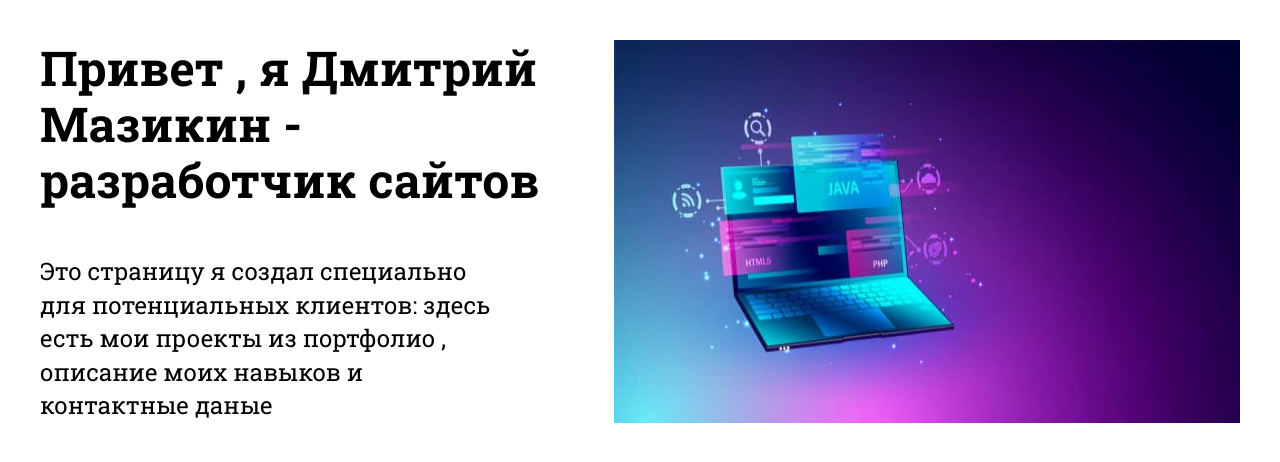
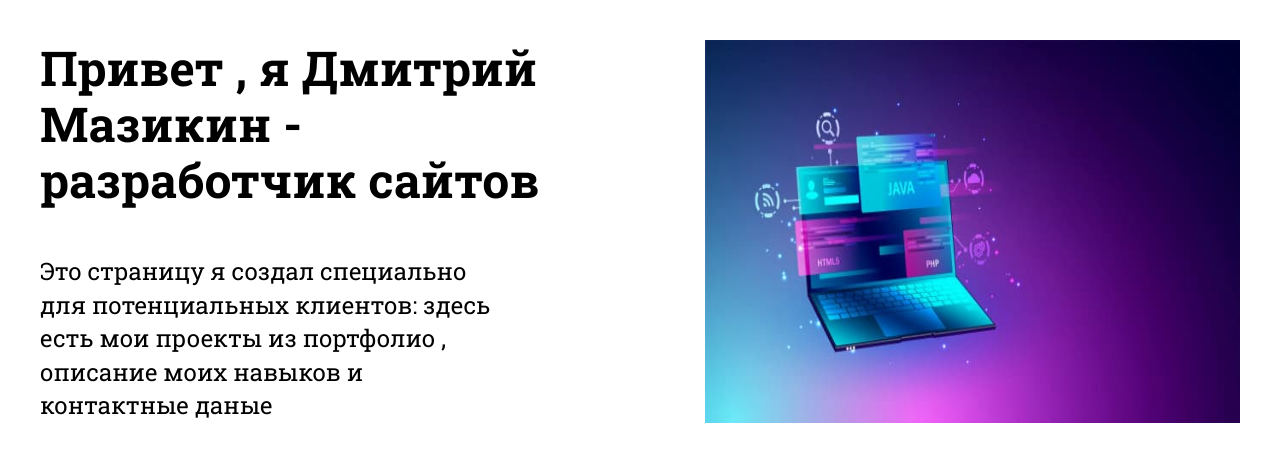
Before and after one commit to dmazikin/dmitry-mazikin, a PHP site: page / in a window 1280 px wide. Shown: the part 61-523 px from the top of the page. Run offline with PHP 8.4, Linux system fonts and the light colour scheme; some libraries are stand-ins or nearby versions.

Commit message:
внес изменения в блок about

```diff
--- a/css/style.css
+++ b/css/style.css
@@ -1 +1 @@
-*{box-sizing:border-box;padding:0;margin:0;font-family:'Roboto Slab', serif}.container{max-width:1200px;margin:0 auto}a{text-decoration:none;color:black}ul{list-style:none}.header{display:flex;justify-content:space-between;padding-top:40px}.social-media{display:flex;justify-content:space-between;width:95px}.nav-list{display:flex;width:500px;justify-content:space-between}.about{padding-top:40px;display:flex}.about-left{width:700px}.about-left__title{font-weight:bold;font-size:48px;line-height:56px}.about-left__text{width:475px;font-size:24px;margin-top:47px;line-height:140%}
+*{box-sizing:border-box;padding:0;margin:0;font-family:'Roboto Slab', serif}.container{max-width:1200px;margin:0 auto}a{text-decoration:none;color:black}ul{list-style:none}.header{display:flex;justify-content:space-between;padding-top:40px}.social-media{display:flex;justify-content:space-between;width:95px}.nav-list{display:flex;width:500px;justify-content:space-between}.about{padding-top:40px;display:flex;justify-content:space-between}.about-left{width:500px}.about-left__title{font-weight:bold;font-size:48px;line-height:56px}.about-left__text{width:475px;font-size:24px;margin-top:47px;line-height:140%}.about-right{width:535px}.about-right__img{width:100%;height:100%}
--- a/index.html
+++ b/index.html
@@ -45,7 +45,10 @@
           <h1 class="about-left__title">Привет , я Дмитрий Мазикин - разработчик сайтов</h2>
           <p class="about-left__text">Это страницу я создал специально для потенциальных клиентов: здесь есть мои проекты из портфолио , описание моих навыков и контактные даные</p>
         </div>
-        <img src="img/aboutme.jpg" alt="">
+        <div class="about-right">
+          <img class="about-right__img" src="img/aboutme.jpg" alt="">
+        </div>
+
       </section>
     </div>
   </body>
--- a/sass/blocks/_about.sass
+++ b/sass/blocks/_about.sass
@@ -1,8 +1,9 @@
 .about
   padding-top: 40px
   display: flex
+  justify-content: space-between
   &-left
-    width: 700px
+    width: 500px
     &__title
       font-weight: bold
       font-size: 48px
@@ -12,3 +13,8 @@
       font-size: 24px
       margin-top: 47px
       line-height: 140%
+  &-right
+    width: 535px
+    &__img
+      width: 100%
+      height: 100%
```
